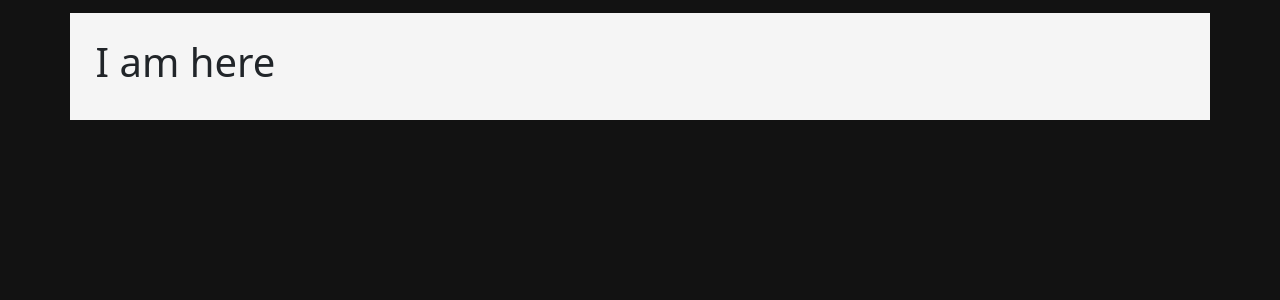
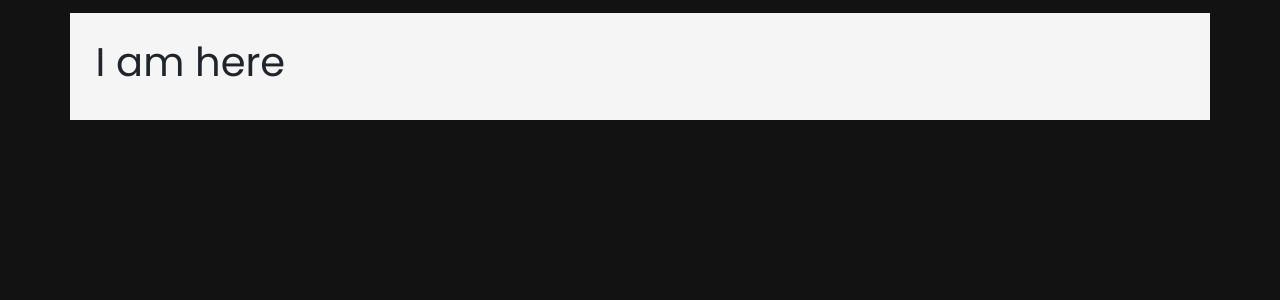
Before and after one commit to princepines/pay-per-view, a PHP site: page /event.php in a window 1280 px wide. Shown: the top 300 px of the page. Run offline with PHP 8.4, Linux system fonts and the light colour scheme; the visitor is signed in with stand-in values (Sample User, id 1).

Commit message:
remove br and change font

```diff
--- a/login.php
+++ b/login.php
@@ -98,7 +98,7 @@ if($_SERVER["REQUEST_METHOD"] == "POST"){
 <body>
 	<div class="container">
 		<div class="row">
-		<img src="poster.png" alt="K4th Production" style="height:240px; object-fit: cover; object-position: 100% 15%;"><br>
+		<img src="poster.png" alt="K4th Production" style="height:240px; object-fit: cover; object-position: 100% 15%;">
 			<div class="col">
 				<h1>Login to the event</h1>
 				<p>Please fill in your code to login.</p>
--- a/style.css
+++ b/style.css
@@ -1,3 +1,5 @@
+@import url('https://fonts.googleapis.com/css2?family=Poppins&display=swap');
+
 body {
     background-color: #121212 !important;
 }
@@ -5,7 +7,7 @@ body {
 .container {
     padding: 2% !important;
     background-color: whitesmoke !important;
-    font-family: system-ui, -apple-system, BlinkMacSystemFont, 'Segoe UI', Roboto, Oxygen, Ubuntu, Cantarell, 'Open Sans', 'Helvetica Neue', sans-serif;
+    font-family: Poppins, sans-serif !important;
     margin: 1%;
 }
 
```
